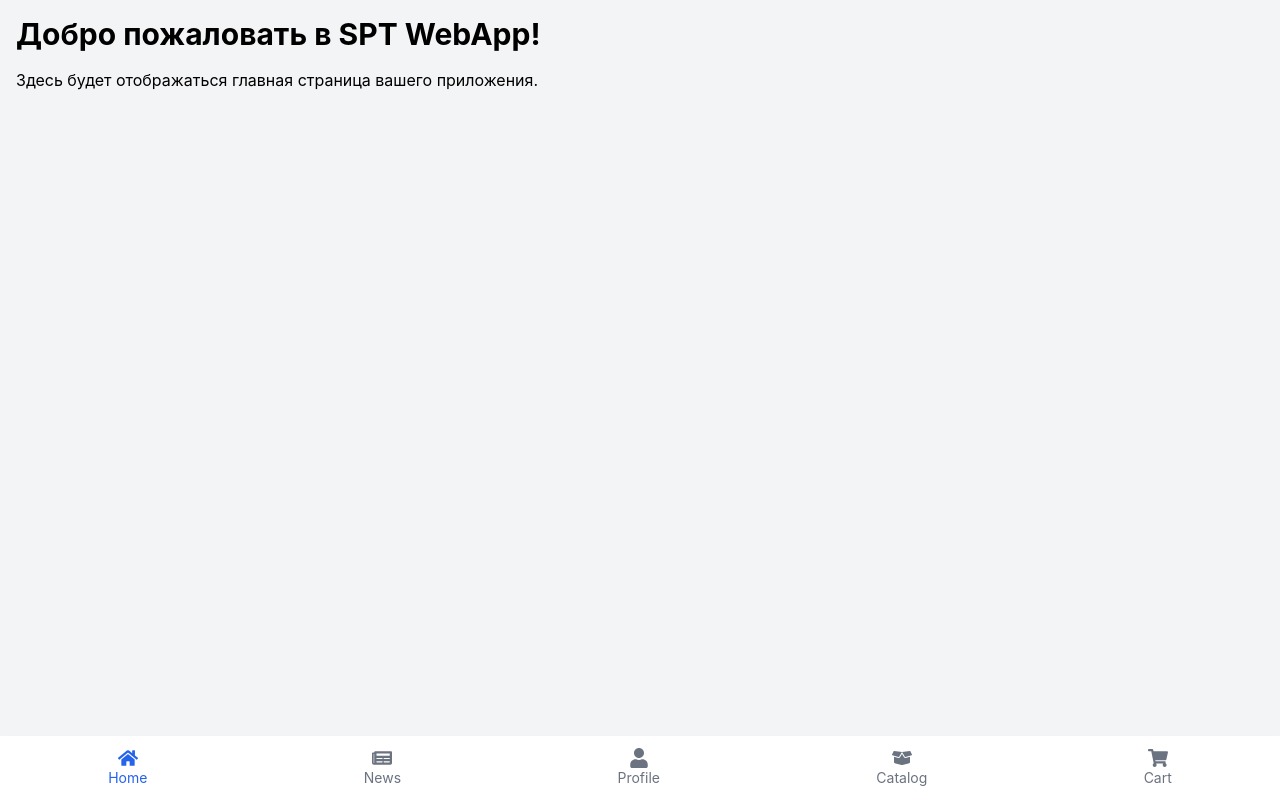
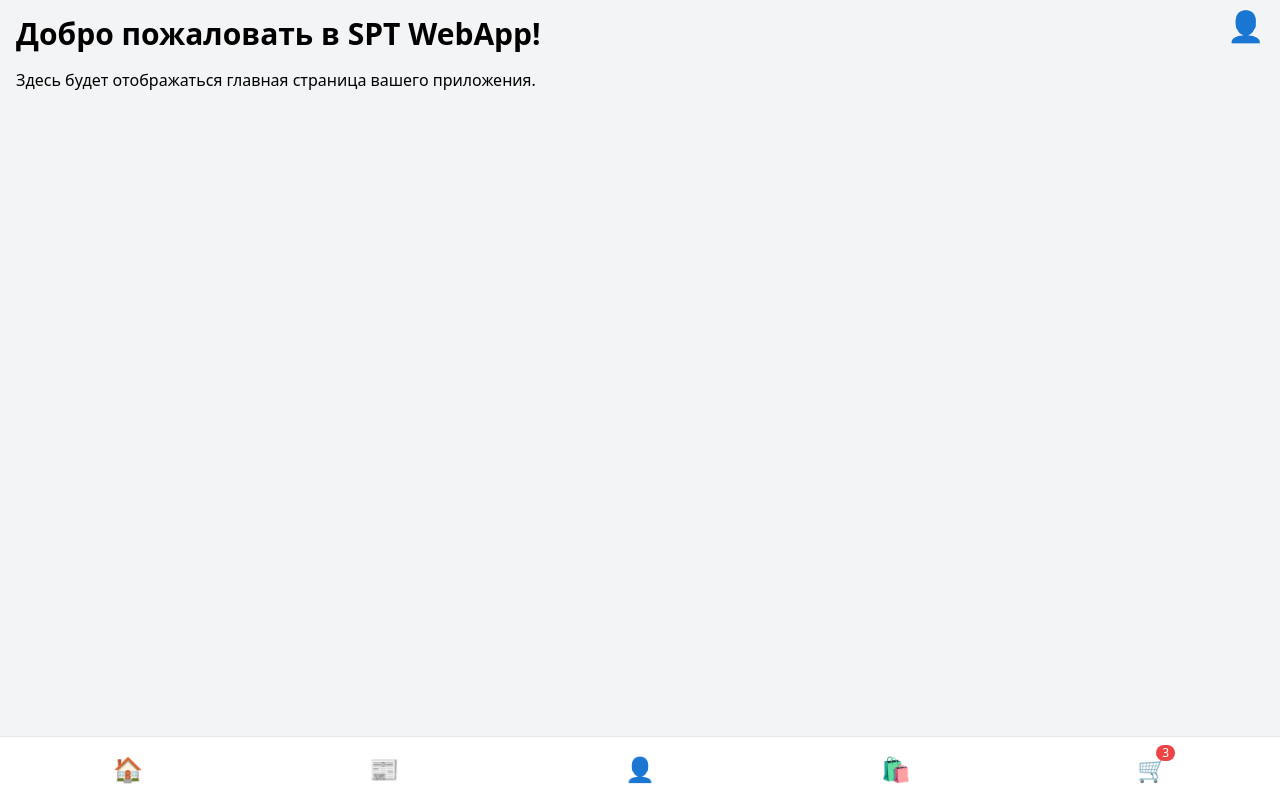
Before and after one commit to krexpex/spt-frontend, a React (Vite) app: page / in a window 1280 px wide. Built offline with nearby package versions, Linux system fonts and the light colour scheme.

Commit message:
new style

```diff
--- a/src/components/Navbar.jsx
+++ b/src/components/Navbar.jsx
@@ -1,30 +1,47 @@
-import { NavLink } from 'react-router-dom';
-import { FaHome, FaNewspaper, FaUser, FaBoxOpen, FaShoppingCart } from 'react-icons/fa';
+import { Link, useLocation } from 'react-router-dom';
+import { useState } from 'react';
 
 const Navbar = () => {
+  const location = useLocation();
+  const [cartCount, setCartCount] = useState(3); // временно: динамически подключишь позже
+
+  const links = [
+    { to: '/', icon: '🏠' },
+    { to: '/news', icon: '📰' },
+    { to: '/profile', icon: '👤' },
+    { to: '/catalog', icon: '🛍️' },
+    { to: '/cart', icon: '🛒' },
+  ];
+
   return (
-    <nav className="bottom-nav">
-      <NavLink to="/" className={({ isActive }) => isActive ? "active" : ""}>
-        <FaHome size={20} />
-        Home
-      </NavLink>
-      <NavLink to="/news" className={({ isActive }) => isActive ? "active" : ""}>
-        <FaNewspaper size={20} />
-        News
-      </NavLink>
-      <NavLink to="/profile" className={({ isActive }) => isActive ? "active" : ""}>
-        <FaUser size={20} />
-        Profile
-      </NavLink>
-      <NavLink to="/catalog" className={({ isActive }) => isActive ? "active" : ""}>
-        <FaBoxOpen size={20} />
-        Catalog
-      </NavLink>
-      <NavLink to="/cart" className={({ isActive }) => isActive ? "active" : ""}>
-        <FaShoppingCart size={20} />
-        Cart
-      </NavLink>
-    </nav>
+    <div>
+      {/* Значок профиля справа вверху */}
+      <div className="absolute top-2 right-4 text-3xl z-50">
+        <Link to="/profile">👤</Link>
+      </div>
+
+      {/* Нижняя панель */}
+      <nav className="fixed bottom-0 left-0 right-0 bg-white shadow-md flex justify-around items-center h-16 border-t border-gray-200 z-40">
+        {links.map((link, index) => (
+          <Link
+            key={index}
+            to={link.to}
+            className={`text-2xl transition-transform hover:scale-125 ${
+              location.pathname === link.to ? 'text-blue-500' : 'text-gray-500'
+            } relative`}
+          >
+            {link.icon}
+
+            {/* Если корзина, добавим счётчик */}
+            {link.to === '/cart' && cartCount > 0 && (
+              <span className="absolute -top-2 -right-2 bg-red-500 text-white text-xs rounded-full px-1.5">
+                {cartCount}
+              </span>
+            )}
+          </Link>
+        ))}
+      </nav>
+    </div>
   );
 };
 
--- a/src/index.css
+++ b/src/index.css
@@ -2,27 +2,47 @@
 @tailwind components;
 @tailwind utilities;
 
-html, body, #root {
+/* Общий стиль страницы */
+body, html, #root {
   margin: 0;
   padding: 0;
   height: 100%;
   width: 100%;
-  font-family: 'Inter', sans-serif;
-  background-color: #f8fafc;
+  overflow: hidden;
 }
 
-.bottom-nav {
-  @apply fixed bottom-0 left-0 right-0 h-16 bg-white shadow-md flex justify-around items-center z-50;
+body {
+  @apply bg-gray-50 font-sans;
 }
 
-.bottom-nav a {
-  @apply flex flex-col items-center text-gray-500 hover:text-blue-500 transition duration-200 text-sm;
+/* Контейнер всего контента */
+.app {
+  height: 100%;
+  padding-bottom: 64px; /* место под нижнюю навигацию */
+  position: relative;
 }
 
-.bottom-nav a.active {
-  @apply text-blue-600;
+/* Нижняя навигационная панель */
+.navbar-bottom {
+  @apply fixed bottom-0 left-0 right-0 bg-white border-t border-gray-200 shadow-md flex justify-around items-center h-16 z-40;
 }
 
-.floating-button {
-  @apply fixed bottom-24 right-4 w-14 h-14 rounded-full bg-green-500 text-white text-2xl flex items-center justify-center shadow-lg hover:bg-green-600 transition duration-300;
+/* Эмодзи-иконки навигации */
+.navbar-icon {
+  @apply text-2xl text-gray-500 transition-transform hover:scale-125 relative;
 }
+
+/* Активная ссылка */
+.navbar-icon-active {
+  @apply text-blue-500;
+}
+
+/* Счётчик корзины */
+.cart-badge {
+  @apply absolute -top-2 -right-2 bg-red-500 text-white text-xs rounded-full px-1.5;
+}
+
+/* Профиль в правом верхнем углу */
+.profile-icon {
+  @apply absolute top-2 right-4 text-3xl z-50;
+}
```
